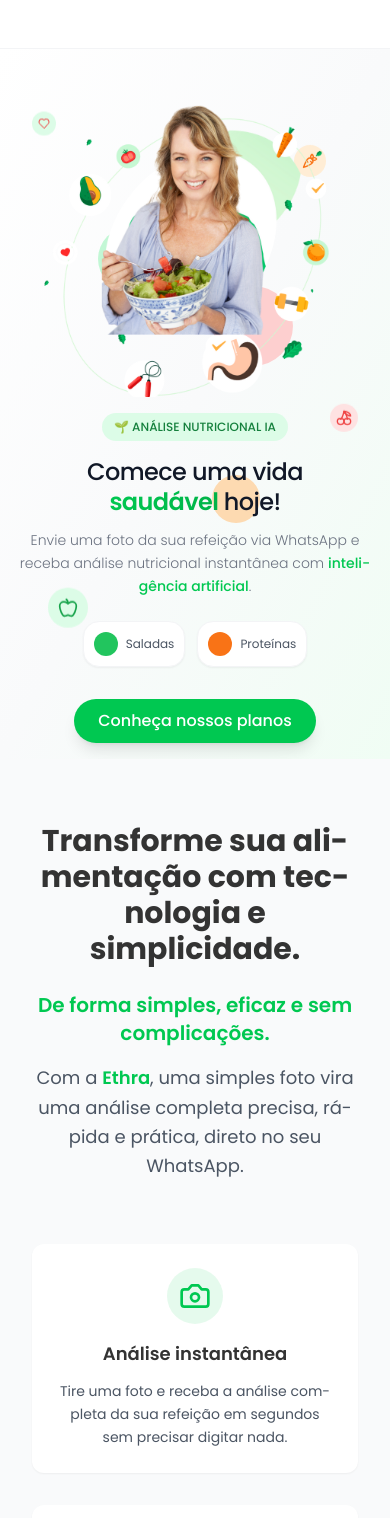
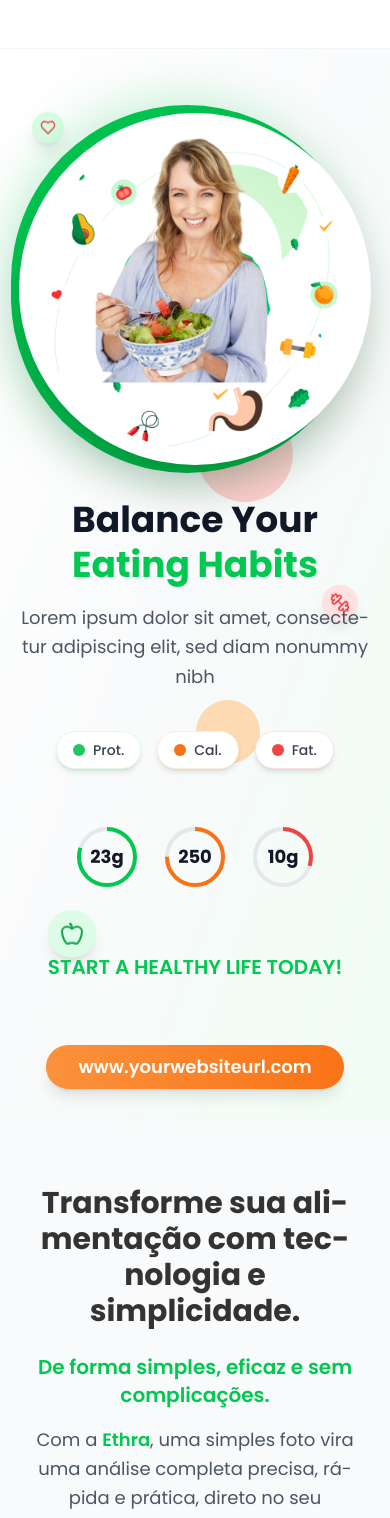
Before and after one commit to pnakamura/dizai-foto-nutri-94, a React (Vite) app: page / in a window 390 px wide. Shown: the top 1518 px of the page. Built offline with nearby package versions, Linux system fonts and the light colour scheme.

Commit message:
Refactor: Update HeroSection with new visual proposal
Implement the new visual design for the HeroSection, including a two-column layout, nutritional information display, and responsive adjustments.

```diff
--- a/src/components/HeroSection.tsx
+++ b/src/components/HeroSection.tsx
@@ -1,7 +1,7 @@
 
 import React from 'react';
 import { Button } from '@/components/ui/button';
-import { Heart, Carrot, Apple, Cherry } from 'lucide-react';
+import { Heart, Carrot, Apple, Dumbbell } from 'lucide-react';
 
 const HeroSection: React.FC = () => {
   const scrollToPlans = () => {
@@ -13,108 +13,179 @@ const HeroSection: React.FC = () => {
 
   return (
     <section className="flex items-start justify-center px-4 md:px-6 lg:px-8 bg-gradient-to-br from-white via-gray-50 to-green-50 relative overflow-hidden pt-8 md:pt-12">
-      {/* Elementos decorativos flutuantes */}
+      {/* Elementos decorativos flutuantes no fundo */}
       <div className="absolute inset-0 pointer-events-none">
         <div className="absolute top-16 left-8 animate-float">
-          <div className="w-6 h-6 bg-green-100 rounded-full flex items-center justify-center">
-            <Heart className="w-3 h-3 text-red-500" />
+          <div className="w-8 h-8 bg-green-100 rounded-full flex items-center justify-center shadow-lg">
+            <Heart className="w-4 h-4 text-red-500" />
           </div>
         </div>
-        <div className="absolute top-24 right-16 animate-float" style={{ animationDelay: '1s' }}>
-          <div className="w-8 h-8 bg-orange-100 rounded-full flex items-center justify-center">
-            <Carrot className="w-4 h-4 text-orange-500" />
+        <div className="absolute top-32 right-16 animate-float" style={{ animationDelay: '1s' }}>
+          <div className="w-10 h-10 bg-orange-100 rounded-full flex items-center justify-center shadow-lg">
+            <Carrot className="w-5 h-5 text-orange-500" />
           </div>
         </div>
-        <div className="absolute bottom-32 left-12 animate-float" style={{ animationDelay: '2s' }}>
-          <div className="w-10 h-10 bg-green-100 rounded-full flex items-center justify-center">
-            <Apple className="w-5 h-5 text-green-600" />
+        <div className="absolute bottom-40 left-12 animate-float" style={{ animationDelay: '2s' }}>
+          <div className="w-12 h-12 bg-green-100 rounded-full flex items-center justify-center shadow-lg">
+            <Apple className="w-6 h-6 text-green-600" />
           </div>
         </div>
         <div className="absolute top-1/2 right-8 animate-float" style={{ animationDelay: '0.5s' }}>
-          <div className="w-7 h-7 bg-red-100 rounded-full flex items-center justify-center">
-            <Cherry className="w-4 h-4 text-red-500" />
+          <div className="w-9 h-9 bg-red-100 rounded-full flex items-center justify-center shadow-lg">
+            <Dumbbell className="w-5 h-5 text-red-500" />
           </div>
         </div>
 
         {/* Círculos decorativos menores */}
-        <div className="absolute top-1/4 left-1/4 w-16 h-16 bg-green-200 rounded-full opacity-30 animate-pulse-subtle"></div>
-        <div className="absolute bottom-1/3 right-1/3 w-12 h-12 bg-orange-200 rounded-full opacity-40 animate-pulse-subtle" style={{ animationDelay: '1.5s' }}></div>
-        <div className="absolute top-1/3 right-1/4 w-20 h-20 bg-red-200 rounded-full opacity-20 animate-pulse-subtle" style={{ animationDelay: '3s' }}></div>
+        <div className="absolute top-1/4 left-1/4 w-20 h-20 bg-green-200 rounded-full opacity-30 animate-pulse-subtle"></div>
+        <div className="absolute bottom-1/3 right-1/3 w-16 h-16 bg-orange-200 rounded-full opacity-40 animate-pulse-subtle" style={{ animationDelay: '1.5s' }}></div>
+        <div className="absolute top-1/3 right-1/4 w-24 h-24 bg-red-200 rounded-full opacity-20 animate-pulse-subtle" style={{ animationDelay: '3s' }}></div>
       </div>
 
-      <div className="max-w-7xl mx-auto w-full relative z-10 py-4">
-        <div className="grid grid-cols-1 lg:grid-cols-2 gap-4 lg:gap-8 items-start">
-          {/* Conteúdo Principal - Texto à Esquerda */}
-          <div className="space-y-4 text-center lg:text-left flex flex-col justify-start order-2 lg:order-1">
-            {/* Badge superior */}
-            <div className="inline-flex items-center px-3 py-1.5 bg-green-100 text-green-700 rounded-full text-xs font-medium w-fit mx-auto lg:mx-0">
-              🌱 ANÁLISE NUTRICIONAL IA
-            </div>
-
-            <div className="space-y-3">
-              <h1
-                className="text-2xl sm:text-3xl lg:text-4xl xl:text-5xl font-medium leading-tight text-gray-900 tracking-tight"
-                style={{
-                  wordBreak: 'keep-all',
-                  hyphens: 'none',
-                  textWrap: 'balance',
-                  fontWeight: '500'
-                }}
-              >
-                Comece uma vida{' '}
-                <span className="text-[#00C851] bg-gradient-to-r from-[#00C851] to-[#00b348] bg-clip-text text-transparent font-semibold">
-                  saudável
-                </span>{' '}
-                hoje!
+      <div className="max-w-7xl mx-auto w-full relative z-10 py-8">
+        <div className="grid grid-cols-1 lg:grid-cols-2 gap-8 lg:gap-12 items-center">
+          {/* Lado Esquerdo - Conteúdo Principal com Elementos Gráficos */}
+          <div className="space-y-6 text-center lg:text-left flex flex-col justify-center order-2 lg:order-1">
+            {/* Título Principal */}
+            <div className="space-y-4">
+              <h1 className="text-4xl sm:text-5xl lg:text-6xl font-bold leading-tight text-gray-900">
+                Balance Your{' '}
+                <span className="text-[#00C851] block">Eating Habits</span>
               </h1>
 
-              <p
-                className="text-sm sm:text-base lg:text-lg text-gray-500 leading-relaxed max-w-lg mx-auto lg:mx-0 font-light"
-                style={{
-                  wordBreak: 'keep-all',
-                  hyphens: 'none'
-                }}
-              >
-                Envie uma foto da sua refeição via WhatsApp e receba análise nutricional instantânea com{' '}
-                <span className="font-medium text-[#00C851]">inteligência artificial</span>.
+              <p className="text-lg sm:text-xl text-gray-600 leading-relaxed max-w-lg mx-auto lg:mx-0">
+                Lorem ipsum dolor sit amet, consectetur adipiscing elit, sed diam nonummy nibh
               </p>
             </div>
 
-            {/* Mini cards de pratos */}
-            <div className="flex gap-3 py-2 justify-center lg:justify-start">
-              <div className="flex items-center gap-2 bg-white rounded-lg p-2.5 shadow-sm border border-gray-100">
-                <div className="w-6 h-6 bg-green-500 rounded-full"></div>
-                <span className="text-xs text-gray-600">Saladas</span>
+            {/* Indicadores Nutricionais */}
+            <div className="flex flex-wrap justify-center lg:justify-start gap-4 py-4">
+              {/* Proteína */}
+              <div className="flex items-center gap-2 bg-white rounded-full px-4 py-2 shadow-md border border-green-100">
+                <div className="w-3 h-3 bg-green-500 rounded-full"></div>
+                <span className="text-sm font-medium text-gray-700">Prot.</span>
               </div>
-              <div className="flex items-center gap-2 bg-white rounded-lg p-2.5 shadow-sm border border-gray-100">
-                <div className="w-6 h-6 bg-orange-500 rounded-full"></div>
-                <span className="text-xs text-gray-600">Proteínas</span>
+
+              {/* Calorias */}
+              <div className="flex items-center gap-2 bg-white rounded-full px-4 py-2 shadow-md border border-orange-100">
+                <div className="w-3 h-3 bg-orange-500 rounded-full"></div>
+                <span className="text-sm font-medium text-gray-700">Cal.</span>
+              </div>
+
+              {/* Gordura */}
+              <div className="flex items-center gap-2 bg-white rounded-full px-4 py-2 shadow-md border border-red-100">
+                <div className="w-3 h-3 bg-red-500 rounded-full"></div>
+                <span className="text-sm font-medium text-gray-700">Fat.</span>
               </div>
             </div>
 
-            <div className="pt-2 flex justify-center lg:justify-start">
+            {/* Métricas Nutricionais com Círculos */}
+            <div className="flex justify-center lg:justify-start gap-6 py-4">
+              {/* Proteína - 23g */}
+              <div className="text-center">
+                <div className="relative w-16 h-16 mx-auto mb-2">
+                  <svg className="w-16 h-16 transform -rotate-90" viewBox="0 0 64 64">
+                    <circle cx="32" cy="32" r="28" stroke="#e5e7eb" strokeWidth="4" fill="none" />
+                    <circle
+                      cx="32"
+                      cy="32"
+                      r="28"
+                      stroke="#00C851"
+                      strokeWidth="4"
+                      fill="none"
+                      strokeDasharray="176"
+                      strokeDashoffset="35"
+                      className="transition-all duration-500"
+                    />
+                  </svg>
+                  <div className="absolute inset-0 flex items-center justify-center">
+                    <span className="text-lg font-bold text-gray-900">23g</span>
+                  </div>
+                </div>
+              </div>
+
+              {/* Calorias - 250 */}
+              <div className="text-center">
+                <div className="relative w-16 h-16 mx-auto mb-2">
+                  <svg className="w-16 h-16 transform -rotate-90" viewBox="0 0 64 64">
+                    <circle cx="32" cy="32" r="28" stroke="#e5e7eb" strokeWidth="4" fill="none" />
+                    <circle
+                      cx="32"
+                      cy="32"
+                      r="28"
+                      stroke="#f97316"
+                      strokeWidth="4"
+                      fill="none"
+                      strokeDasharray="176"
+                      strokeDashoffset="44"
+                      className="transition-all duration-500"
+                    />
+                  </svg>
+                  <div className="absolute inset-0 flex items-center justify-center">
+                    <span className="text-lg font-bold text-gray-900">250</span>
+                  </div>
+                </div>
+              </div>
+
+              {/* Gordura - 10g */}
+              <div className="text-center">
+                <div className="relative w-16 h-16 mx-auto mb-2">
+                  <svg className="w-16 h-16 transform -rotate-90" viewBox="0 0 64 64">
+                    <circle cx="32" cy="32" r="28" stroke="#e5e7eb" strokeWidth="4" fill="none" />
+                    <circle
+                      cx="32"
+                      cy="32"
+                      r="28"
+                      stroke="#ef4444"
+                      strokeWidth="4"
+                      fill="none"
+                      strokeDasharray="176"
+                      strokeDashoffset="123"
+                      className="transition-all duration-500"
+                    />
+                  </svg>
+                  <div className="absolute inset-0 flex items-center justify-center">
+                    <span className="text-lg font-bold text-gray-900">10g</span>
+                  </div>
+                </div>
+              </div>
+            </div>
+
+            {/* Frase de Impacto */}
+            <div className="py-4">
+              <p className="text-xl sm:text-2xl font-semibold text-[#00C851] mb-6">
+                START A HEALTHY LIFE TODAY!
+              </p>
+            </div>
+
+            {/* Botão CTA */}
+            <div className="flex justify-center lg:justify-start">
               <Button
                 onClick={scrollToPlans}
-                className="bg-[#00C851] hover:bg-[#00b348] text-white text-base sm:text-lg px-6 sm:px-8 py-3 sm:py-4 rounded-full font-medium shadow-lg hover:shadow-xl transition-all duration-300 transform hover:scale-105"
-                style={{
-                  wordBreak: 'keep-all',
-                  hyphens: 'none'
-                }}
+                className="bg-gradient-to-r from-orange-400 to-orange-500 hover:from-orange-500 hover:to-orange-600 text-white text-lg px-8 py-4 rounded-full font-semibold shadow-lg hover:shadow-xl transition-all duration-300 transform hover:scale-105"
               >
-                Conheça nossos planos
+                www.yourwebsiteurl.com
               </Button>
             </div>
           </div>
 
-          {/* Imagem à Direita - Sem espaços extras */}
+          {/* Lado Direito - Imagem do Prato com Borda Verde */}
           <div className="flex justify-center lg:justify-end order-1 lg:order-2 relative">
-            <div className="w-full max-w-lg sm:max-w-xl md:max-w-2xl lg:max-w-3xl xl:max-w-4xl relative z-10">
-              <img
-                src="/lovable-uploads/9eaf6092-dc32-4852-8ba8-4528e00346fc.png"
-                alt="Mulher sorrindo com tigela de salada saudável e ícones nutricionais"
-                className="w-full h-auto object-contain transform hover:scale-105 transition-transform duration-500"
-                style={{ maxHeight: 'none' }}
-              />
+            <div className="relative">
+              {/* Círculo verde de fundo */}
+              <div className="absolute -inset-4 bg-gradient-to-br from-[#00C851] to-[#00b348] rounded-full opacity-20 blur-xl"></div>
+              <div className="absolute -inset-2 bg-gradient-to-br from-[#00C851] to-[#00b348] rounded-full"></div>
+
+              {/* Container da imagem */}
+              <div className="relative bg-white rounded-full p-4 shadow-2xl">
+                <div className="w-80 h-80 sm:w-96 sm:h-96 lg:w-[450px] lg:h-[450px] rounded-full overflow-hidden">
+                  <img
+                    src="/lovable-uploads/9eaf6092-dc32-4852-8ba8-4528e00346fc.png"
+                    alt="Prato saudável com alimentos nutritivos"
+                    className="w-full h-full object-cover transform hover:scale-110 transition-transform duration-500"
+                  />
+                </div>
+              </div>
             </div>
           </div>
         </div>
```
